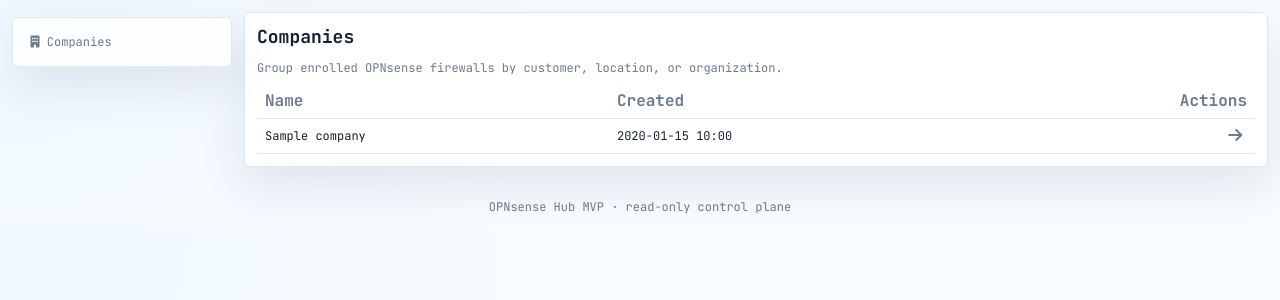
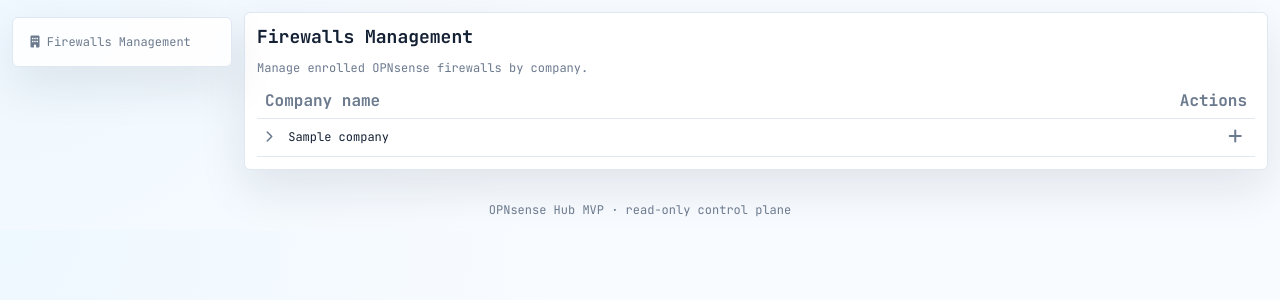
Before and after one commit to albercuba/OPNsense-Hub, a FastAPI app: template dashboard/app/templates/companies.html in a window 1280 px wide. Shown: the part 43-343 px from the top of the page. Run offline with FastAPI, Linux system fonts and the light colour scheme; the template is opened without the code that fills it: most values are stand-ins (such as "Sample title", 1, 10 or a date in 2020); parts of the project's set-up code (start-up, migrations or seed data) failed here and were passed over.

Commit message:
feat: add expandable firewall management table

```diff
--- a/dashboard/app/main.py
+++ b/dashboard/app/main.py
@@ -8,7 +8,7 @@
 from fastapi.staticfiles import StaticFiles
 from fastapi.templating import Jinja2Templates
 from sqlalchemy import delete, select, text
-from sqlalchemy.orm import Session
+from sqlalchemy.orm import Session, selectinload
 
 from .audit import write_audit
 from .config import get_settings
@@ -234,6 +234,7 @@
 ):
     companies = db.scalars(
         select(Company)
+        .options(selectinload(Company.devices))
         .join(CompanyUser)
         .where(CompanyUser.user_id == user.id)
         .order_by(Company.name)
--- a/dashboard/app/static/app.js
+++ b/dashboard/app/static/app.js
@@ -1,4 +1,29 @@
 document.addEventListener("DOMContentLoaded", () => {
+  document.querySelectorAll("[data-company-row]").forEach((row) => {
+    const firewallsRow = row.nextElementSibling;
+    const toggle = () => {
+      if (!firewallsRow || !firewallsRow.matches("[data-company-firewalls]")) {
+        return;
+      }
+      const expanded = row.getAttribute("aria-expanded") === "true";
+      row.setAttribute("aria-expanded", String(!expanded));
+      firewallsRow.hidden = expanded;
+    };
+
+    row.addEventListener("click", (event) => {
+      if (event.target.closest("a, button, form")) {
+        return;
+      }
+      toggle();
+    });
+    row.addEventListener("keydown", (event) => {
+      if (event.key === "Enter" || event.key === " ") {
+        event.preventDefault();
+        toggle();
+      }
+    });
+  });
+
   document.querySelectorAll("[data-editable-row]").forEach((row) => {
     const editButton = row.querySelector("[data-edit-button]");
     const saveButton = row.querySelector("[data-save-button]");
--- a/dashboard/app/static/style.css
+++ b/dashboard/app/static/style.css
@@ -609,3 +609,38 @@
     color: var(--muted);
     padding: 0.2rem 0.3rem;
 }
+
+.company-row {
+    cursor: pointer;
+}
+.company-row:hover {
+    background: rgba(255, 138, 31, 0.06);
+}
+.company-row:focus {
+    outline: 2px solid rgba(255, 138, 31, 0.25);
+    outline-offset: -2px;
+}
+.row-toggle-icon {
+    width: 1rem;
+    color: var(--muted);
+    transition: transform 0.16s ease;
+}
+.company-row[aria-expanded="true"] .row-toggle-icon {
+    transform: rotate(90deg);
+}
+.inline-action-form {
+    display: inline-flex;
+    margin: 0;
+}
+.nested-table-wrap {
+    padding: 0.35rem 0.5rem 0.5rem 1.45rem;
+    background: rgba(248, 251, 255, 0.75);
+    border-left: 1px solid var(--line);
+}
+.nested-table th,
+.nested-table td {
+    padding: 0.35rem 0.45rem;
+}
+.company-firewalls-row > td {
+    padding: 0;
+}
--- a/dashboard/app/templates/base.html
+++ b/dashboard/app/templates/base.html
@@ -19,7 +19,7 @@
   </header>
   <div class="app-layout">
     <aside class="side-menu" aria-label="Primary navigation">
-      <a class="side-menu-link {% if active_page == 'companies' %}active{% endif %}" href="/companies"><i class="fa-solid fa-building"></i> Companies</a>
+      <a class="side-menu-link {% if active_page == 'companies' %}active{% endif %}" href="/companies"><i class="fa-solid fa-building"></i> Firewalls Management</a>
       {% if user and user.role == 'administrator' %}
       <details class="side-menu-group" {% if active_page == 'settings' %}open{% endif %}>
         <summary class="side-menu-link {% if active_page == 'settings' %}active{% endif %}"><i class="fa-solid fa-gear"></i> Settings</summary>
--- a/dashboard/app/templates/companies.html
+++ b/dashboard/app/templates/companies.html
@@ -1,15 +1,51 @@
 {% extends "base.html" %}
 {% block content %}
 <section class="card">
-  <h1>Companies</h1>
-  <p class="muted">Group enrolled OPNsense firewalls by customer, location, or organization.</p>
-  <table>
-    <thead><tr><th>Name</th><th>Created</th><th class="actions">Actions</th></tr></thead>
+  <h1>Firewalls Management</h1>
+  <p class="muted">Manage enrolled OPNsense firewalls by company.</p>
+  <table class="firewalls-management-table">
+    <thead><tr><th>Company name</th><th class="actions">Actions</th></tr></thead>
     <tbody>
     {% for company in companies %}
-      <tr><td>{{ company.name }}</td><td>{{ company.created_at.strftime('%Y-%m-%d %H:%M') }}</td><td class="actions"><a class="icon-button" href="/companies/{{ company.id }}" title="Open"><i class="fa-solid fa-arrow-right"></i></a></td></tr>
+      <tr class="company-row" data-company-row aria-expanded="false" tabindex="0">
+        <td><i class="fa-solid fa-chevron-right row-toggle-icon"></i> {{ company.name }}</td>
+        <td class="actions">
+          <form action="/api/v1/companies/{{ company.id }}/enrollment-codes" method="post" class="inline-action-form">
+            <button class="icon-button" type="submit" title="Add Firewall" aria-label="Add Firewall"><i class="fa-solid fa-plus"></i></button>
+          </form>
+        </td>
+      </tr>
+      <tr class="company-firewalls-row" data-company-firewalls hidden>
+        <td colspan="2">
+          <div class="nested-table-wrap">
+            <table class="nested-table">
+              <thead><tr><th>Name</th><th>Hostname</th><th>OPNsense</th><th>Plugin</th><th>Tunnel IP</th><th>Status</th><th>Last seen</th><th class="actions">Actions</th></tr></thead>
+              <tbody>
+              {% for device in company.devices %}
+                <tr>
+                  <td>{{ device.name or '—' }}</td>
+                  <td>{{ device.hostname }}</td>
+                  <td>{{ device.opnsense_version or 'Unknown' }}</td>
+                  <td>{{ device.plugin_version or 'Unknown' }}</td>
+                  <td>{{ device.wg_tunnel_ip }}</td>
+                  <td><span class="status {{ device.status }}">{{ device.status }}</span></td>
+                  <td>{{ device.last_seen_at.strftime('%Y-%m-%d %H:%M') if device.last_seen_at else 'Never' }}</td>
+                  <td class="actions">
+                    <a class="icon-button" href="/devices/{{ device.id }}" title="Details"><i class="fa-solid fa-circle-info"></i></a>
+                    <a class="icon-button" href="/proxy/devices/{{ device.id }}/" title="Open OPNsense UI"><i class="fa-solid fa-up-right-from-square"></i></a>
+                    <form action="/api/v1/devices/{{ device.id }}/revoke" method="post" class="inline-action-form" onsubmit="return confirm('Revoke this firewall?')"><button class="icon-button" title="Revoke"><i class="fa-solid fa-ban"></i></button></form>
+                  </td>
+                </tr>
+              {% else %}
+                <tr><td colspan="8" class="muted">No firewalls enrolled yet.</td></tr>
+              {% endfor %}
+              </tbody>
+            </table>
+          </div>
+        </td>
+      </tr>
     {% else %}
-      <tr><td colspan="3" class="muted">No companies yet.</td></tr>
+      <tr><td colspan="2" class="muted">No companies yet.</td></tr>
     {% endfor %}
     </tbody>
   </table>
```
Lines whose indentation alone changed are shown as unchanged.
